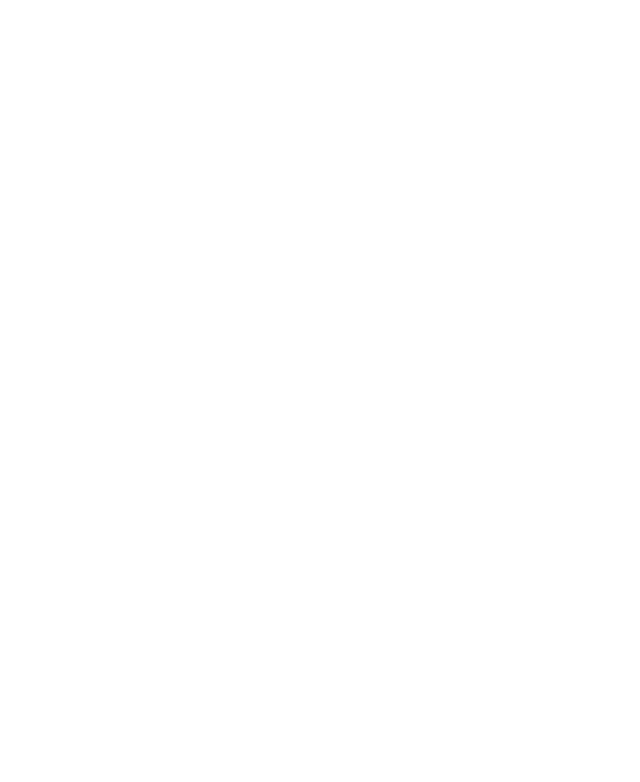
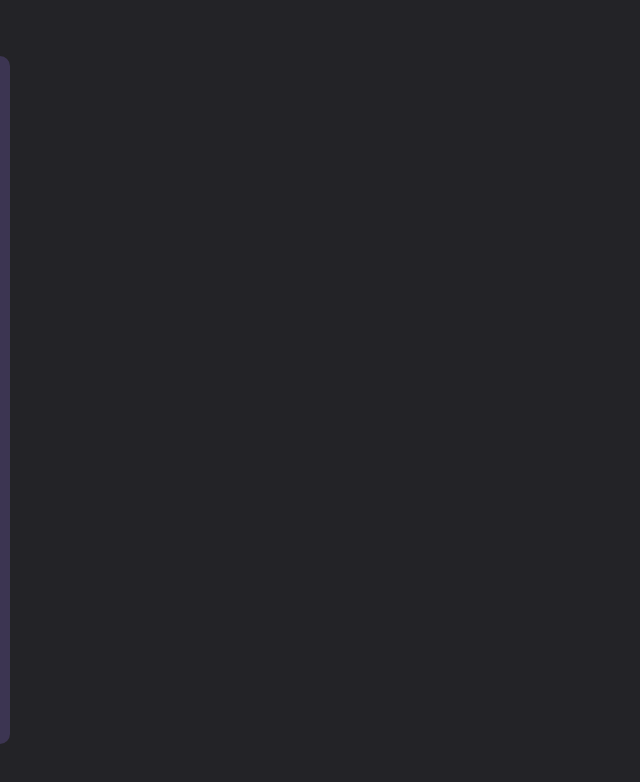
Before and after one commit to Osama-you/GridLines, a plain HTML site: page index.html in a window 1280 px wide. Shown: the whole page, without its empty margins (0-640 px from the left). Drawn offline with Linux system fonts and the light colour scheme.

Commit message:
added SideBar

```diff
--- a/components/app/App.js
+++ b/components/app/App.js
@@ -1,9 +1,27 @@
+import SideBar from "../sideBar/SideBar.js";
+
 class App{
     constructor(){
 
     }
     run(){
+        // get the body
+        const root = document.querySelector("#root");
+        // set the coloer for body
+        root.style.backgroundColor = "#232327";
 
+        // set a SideBar
+        const sidebar = new SideBar();
+        // same setting for SideBar
+        sidebar.setBackgroundColor("#3C3552");
+        sidebar.setInitWidth("10px");
+        sidebar.setHeight("86vh");
+        sidebar.setSpeed(0.5);
+        sidebar.setParent(root);
+        // show the SideBar
+        sidebar.display();
+
+        root.style.margin = `0 ${sidebar.getInitWidth()}`;
     }
 }
 
--- /dev/null
+++ b/components/sideBar/SideBar.js
@@ -0,0 +1,92 @@
+class SideBar {
+
+    style = {
+        lSideBar:
+           `position: absolute;
+            top: 0;
+            left: 0;
+            bottom: 0;
+            border-radius: 0 26px 26px 0;
+            margin: auto 0;`
+    };
+
+    constructor(backgroundColor= "#3C3552",initWidth= "10px",finalWidth= "55px",height="86vh", speed= 0.5, parent) {
+        this.lSideBar = document.createElement("aside");
+        this.backgroundColor = backgroundColor;
+        this.initWidth = initWidth;
+        this.finalWidth = finalWidth;
+        this.height = height;
+        this.speed = speed;
+        this.parent = parent;
+    }
+
+    // getters and setters
+    getBackgroundColor(){
+        return this.backgroundColor;
+    }
+    setBackgroundColor(backgroundColor){
+        this.backgroundColor = backgroundColor;
+    }
+    getInitWidth(){
+        return this.initWidth;
+    }
+    setInitWidth(initWidth){
+        this.initWidth = initWidth;
+    }
+    getFinalWidth(){
+        return this.finalWidth;
+    }
+    setFinalWidth(finalWidth){
+        this.finalWidth = finalWidth;
+    }
+    getHeight(){
+        return this.height;
+    }
+    setHeight(height){
+        this.height = height;
+    }
+    getSpeed(){
+        return this.speed;
+    }
+    setSpeed(speed){
+        this.speed = speed;
+    }
+    getParent(){
+        return this.parent;
+    }
+    setParent(parent){
+        this.parent = parent;
+    }
+    getLSideBar(){
+        return this.lSideBar;
+    }
+
+
+    addElement(){
+        // yetDone
+    }
+
+
+
+    display(){
+        this.parent.appendChild(this.lSideBar);
+
+        // set the style
+        this.lSideBar.style = this.style.lSideBar;
+        this.lSideBar.style.backgroundColor = this.getBackgroundColor();
+        this.lSideBar.style.width = this.getInitWidth();
+        this.lSideBar.style.height = this.getHeight();
+        this.lSideBar.style.transition = `${this.getSpeed()}s`
+
+        // show and hide the SideBar
+        this.lSideBar.addEventListener("mouseover",()=>{
+            this.lSideBar.style.width = this.getFinalWidth();
+        })
+        this.lSideBar.addEventListener("mouseout",()=>{
+            this.lSideBar.style.width = this.getInitWidth();
+        })
+    }
+
+}
+
+export default SideBar;
--- a/index.html
+++ b/index.html
@@ -4,9 +4,10 @@
     <meta charset="UTF-8">
     <meta name="viewport" content="width=device-width, initial-scale=1.0">
     <meta http-equiv="X-UA-Compatible" content="ie=edge">
+    <link rel="stylesheet" href="./style/style.css">
     <title>Glowing Pixels</title>
 </head>
-<body>
+<body id="root">
 
     <script type="module" src="./index.js"></script>
 </body>
--- a/index.js
+++ b/index.js
@@ -1,6 +1,5 @@
 import App from './components/app/App.js';
 
 
-let App1 = new App();
-
-App1.run();
+let app = new App();
+app.run();
--- /dev/null
+++ b/style/style.css
@@ -0,0 +1,5 @@
+#root{
+    margin: 0;
+    padding: 0;
+    min-height: 100vh;
+}
```
